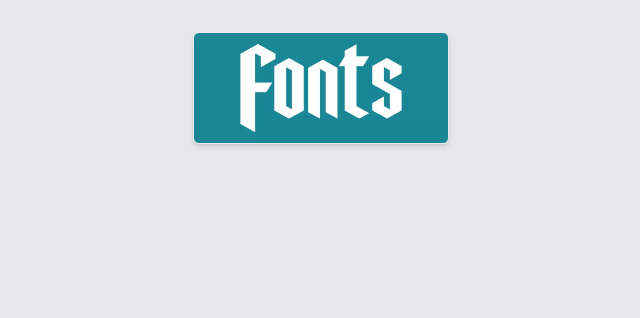
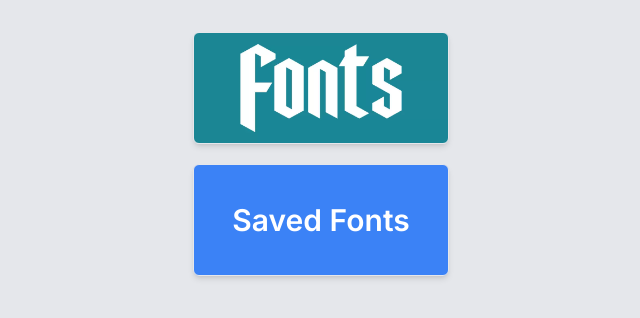
Before and after one commit to faizan619/next-google-font-design, a Next.js app: page / in a window 1280 px wide. Shown: the top 318 px of the page, without its empty margins (319-959 px from the left). Built offline with nearby package versions, Linux system fonts and the light colour scheme.

Commit message:
implement route for saved fonts

```diff
--- a/src/app/page.js
+++ b/src/app/page.js
@@ -2,9 +2,12 @@ import Link from "next/link";
 
 export default function Main() {
   return (
-    <div className="flex flex-col items-center h-screen pt-8 bg-gray-200">
+    <div className="flex flex-col gap-5 items-center h-screen pt-8 bg-gray-200">
       <Link href="/fontstyle" className="border rounded-md p-3 fontName show h-28 w-64 cursor-pointer hover:scale-105 transition-all shadow-md hover:shadow-black">
         <p className="fixed top-28 show1 hidden w-56 text-center shadow-md shadow-black rounded-md bg-white px-5 mt-3">View All Nextjs Google Fonts <br/> Total: 1200+ Fonts</p>
+      </Link>
+      <Link href="/saved" className="border rounded-md flex items-center justify-center bg-blue-500 text-white font-semibold text-3xl p-3 h-28 w-64 cursor-pointer hover:scale-105 transition-all shadow-md hover:shadow-black">
+        <p>Saved Fonts</p>
       </Link>
     </div>
   );
```
